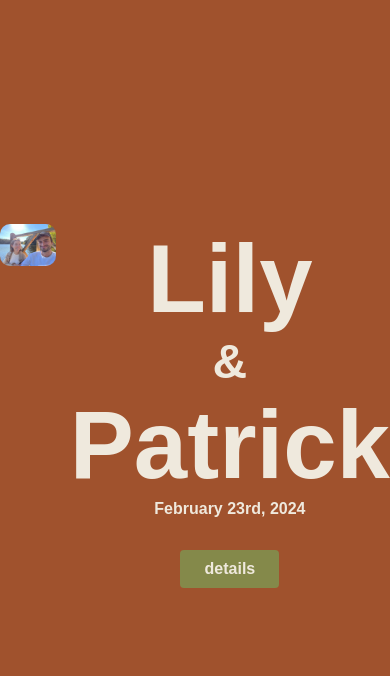
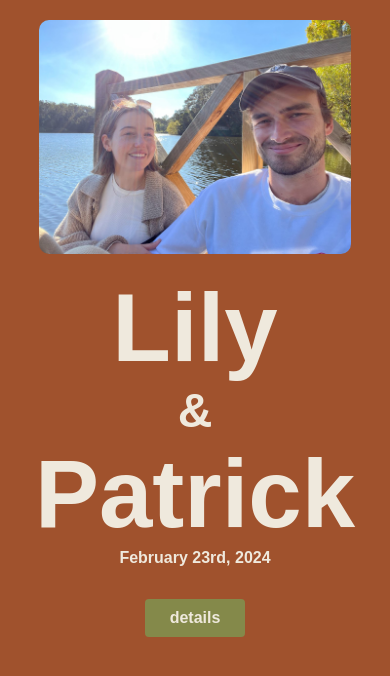
Before and after one commit to pjfitzgerald/LPW3, a plain HTML site: page index.html in a window 390 px wide. Drawn offline with Linux system fonts and the light colour scheme; a web font is replaced by a local one.

Commit message:
landing looks pretty ok

```diff
--- a/landing.css
+++ b/landing.css
@@ -8,17 +8,21 @@
 .landing-container {
   display: flex;
   flex-direction: row;
+  justify-content: space-between;
 }
 
+
+.landing-img-container {
+  width: 60%;
+  display: flex;
+  align-items: center;
+  justify-content: center;
+}
 
 .landing-image {
   width: 80%;
   height: auto;
   border-radius: 10px;
-  /* Let the image determine its height */
-  /* max-height: 350px; */
-  /* You can adjust as needed */
-  /* object-fit: cover; */
 }
 
 .details-button {
@@ -29,12 +33,16 @@
 
 
 #heading-container {
+  display: flex;
+  flex-direction: column;
+  justify-content: center;
+  align-items: center;
+  width: 40%;
   font-weight: 900;
   line-height: 1.15;
-  display: flex;
-  flex-direction: column;
   text-align: center;
-  z-index: 1;
+  margin-right: 5%;
+  /* z-index: 1; */
 }
 
 #heading-top,
@@ -63,6 +71,28 @@
 /* Mobile responsive design */
 @media screen and (max-width: 768px) {
 
+  .landing-container {
+    flex-direction: column;
+  }
+
+  .landing-img-container, #heading-container {
+    width: 100%;
+    margin-right: 0;
+  }
+
+  #heading-container {
+    margin-top: 5%
+  }
+
+  .landing {
+    align-items: flex-start;
+  }
+
+  .landing-image {
+    margin-top: 5%;
+  }
+
+
   .photos-column,
   .details-content {
     width: 100%;
@@ -80,8 +110,8 @@
     font-size: 18px;
   }
 
-  button {
+  /* button {
     padding: 8px 16px;
     font-size: 16px;
-  }
+  } */
 }
--- a/main.css
+++ b/main.css
@@ -20,7 +20,6 @@ a {
   font-weight: 700;
   transition: all 350ms;
 }
-
 
 .photos-column {
   width: 20%;
```
